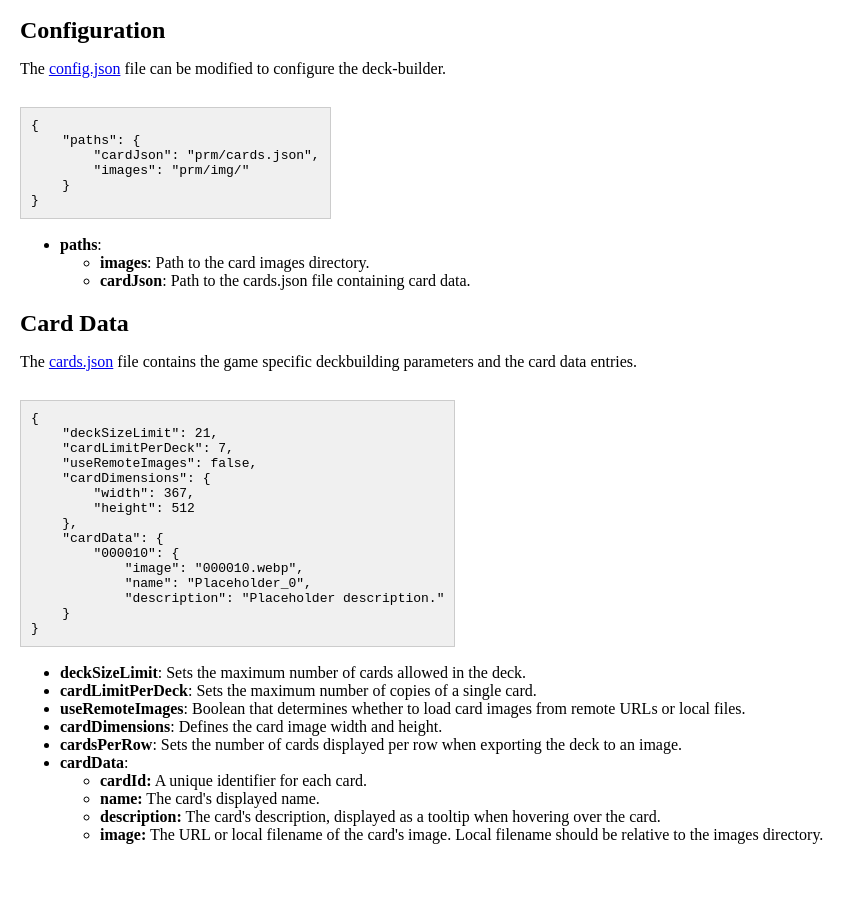
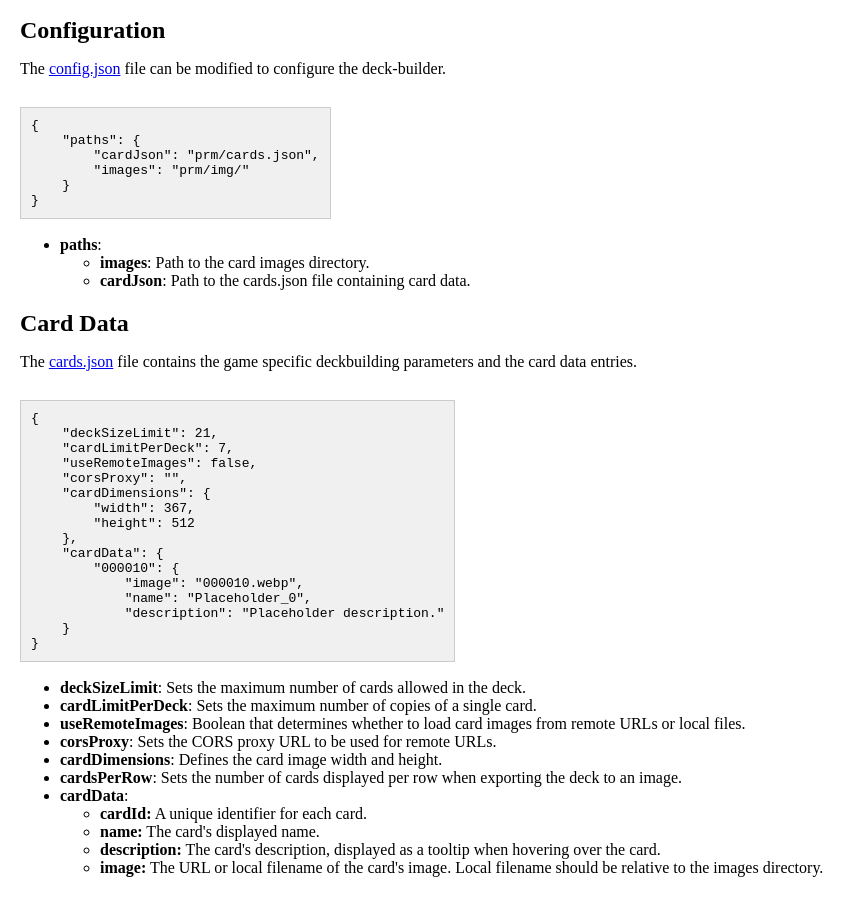
Before and after one commit to uw0s/uw0s.github.io, a plain HTML site: page docs/projects/deck-builder.html in a window 1280 px wide. Shown: the part 122-1019 px from the top of the page, without its empty margins (0-866 px from the left). Before the commit the page ends 986 px from the top, so only its background shows below. Drawn offline with Linux system fonts and the light colour scheme.

Commit message:
Update projects

```diff
--- a/docs/projects/deck-builder.html
+++ b/docs/projects/deck-builder.html
@@ -34,11 +34,12 @@
         </ul>
         <h2>Card Data</h2>
         <p>The <a href="https://github.com/uw0s/deck-builder/blob/main/docs/prm/cards.json">cards.json</a> file contains the game specific deckbuilding parameters and the card data entries.</p>
-        <pre><code>{<br>    "deckSizeLimit": 21,<br>    "cardLimitPerDeck": 7,<br>    "useRemoteImages": false,<br>    "cardDimensions": {<br>        "width": 367,<br>        "height": 512<br>    },<br>    "cardData": {<br>        "000010": {<br>            "image": "000010.webp",<br>            "name": "Placeholder_0",<br>            "description": "Placeholder description."<br>    }<br>}</code></pre>
+        <pre><code>{<br>    "deckSizeLimit": 21,<br>    "cardLimitPerDeck": 7,<br>    "useRemoteImages": false,<br>    "corsProxy": "",<br>    "cardDimensions": {<br>        "width": 367,<br>        "height": 512<br>    },<br>    "cardData": {<br>        "000010": {<br>            "image": "000010.webp",<br>            "name": "Placeholder_0",<br>            "description": "Placeholder description."<br>    }<br>}</code></pre>
         <ul>
             <li><b>deckSizeLimit</b>: Sets the maximum number of cards allowed in the deck.</li>
             <li><b>cardLimitPerDeck</b>: Sets the maximum number of copies of a single card.</li>
             <li><b>useRemoteImages</b>: Boolean that determines whether to load card images from remote URLs or local files.</li>
+            <li><b>corsProxy</b>: Sets the CORS proxy URL to be used for remote URLs.</li>
             <li><b>cardDimensions</b>: Defines the card image width and height.</li>
             <li><b>cardsPerRow</b>: Sets the number of cards displayed per row when exporting the deck to an image.</li>
             <li><b>cardData</b>:
```
Also changed, not shown: docs/projects/meddisc.html (+1 -1 lines).
